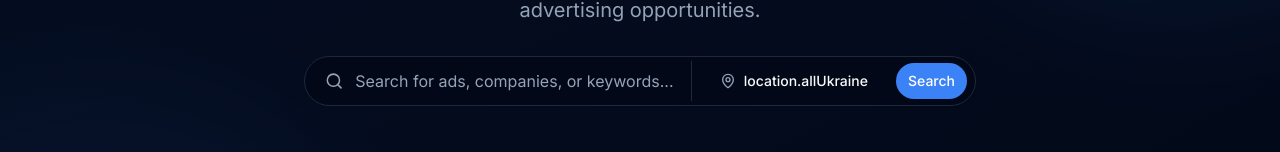
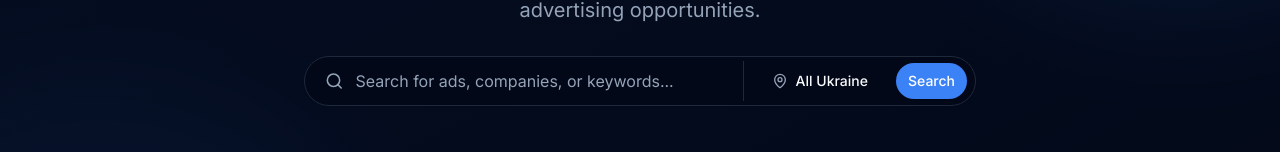
Before and after one commit to NikolaSudavniy/bizad-connect, a React (Vite) app: page / in a window 1280 px wide. Shown: the part 288-440 px from the top of the page. Built offline with nearby package versions, Linux system fonts and the light colour scheme.

Commit message:
add translations to location search

```diff
--- a/src/components/home/LocationSelector.tsx
+++ b/src/components/home/LocationSelector.tsx
@@ -25,15 +25,14 @@ const LocationSelector = () => {
   const [open, setOpen] = useState(false);
 
   const locations = [
-    { value: 'all', label: t('location.allUkraine') || 'Вся Україна', icon: Globe },
-    { value: 'Київ', label: 'Київ', icon: MapPin },
-    { value: 'Дніпро', label: 'Дніпро', icon: MapPin },
-    { value: 'Харків', label: 'Харків', icon: MapPin },
-    { value: 'Одеса', label: 'Одеса', icon: MapPin },
-    { value: 'Львів', label: 'Львів', icon: MapPin },
-    { value: 'near', label: t('location.nearHome') || 'Поряд із домом', icon: Home },
-    { value: 'remote', label: t('location.remote') || 'Дистанційно', icon: Clock },
-    { value: 'abroad', label: t('location.abroad') || 'Інші країни', icon: Globe },
+    { value: 'all', label: t('location.allUkraine'), icon: Globe },
+    { value: 'Київ', label: t('location.Kyiv'), icon: MapPin },
+    { value: 'Дніпро', label: t('location.Dnipro'), icon: MapPin },
+    { value: 'Харків', label: t('location.Kharkov'), icon: MapPin },
+    { value: 'Одеса', label: t('location.Odesa'), icon: MapPin },
+    { value: 'Львів', label: t('location.Lviv'), icon: MapPin },
+    { value: 'remote', label: t('location.remote'), icon: Clock },
+    { value: 'abroad', label: t('location.abroad'), icon: Globe }
   ];
 
   const selectedLocationObj = locations.find(loc => loc.value === selectedLocation);
--- a/src/components/ui/SearchBar.tsx
+++ b/src/components/ui/SearchBar.tsx
@@ -27,16 +27,16 @@ const SearchBar = () => {
   const [open, setOpen] = useState(false);
 
   const locations = [
-    { value: 'all', label: t('location.allUkraine') || 'Вся Україна' },
-    { value: 'Київ', label: 'Київ' },
-    { value: 'Дніпро', label: 'Дніпро' },
-    { value: 'Харків', label: 'Харків' },
-    { value: 'Одеса', label: 'Одеса' },
-    { value: 'Львів', label: 'Львів' },
-    { value: 'near', label: t('location.nearHome') || 'Поряд із домом' },
-    { value: 'remote', label: t('location.remote') || 'Дистанційно' },
-    { value: 'abroad', label: t('location.abroad') || 'Інші країни' },
+    { value: 'all', label: t('location.allUkraine')},
+    { value: 'Київ', label: t('location.Kyiv') },
+    { value: 'Дніпро', label: t('location.Dnipro')},
+    { value: 'Харків', label: t('location.Kharkov')},
+    { value: 'Одеса', label: t('location.Odesa')},
+    { value: 'Львів', label: t('location.Lviv')},
+    { value: 'remote', label: t('location.remote')},
+    { value: 'abroad', label: t('location.abroad')}
   ];
+
 
   const selectedLocationObj = locations.find(loc => loc.value === selectedLocation);
 
--- a/src/contexts/LanguageContext.tsx
+++ b/src/contexts/LanguageContext.tsx
@@ -112,6 +112,10 @@ const translations: Record<Language, Record<string, string>> = {
     'cta.getStarted': 'Get Started Now',
     'cta.demo': 'Schedule a Demo',
 
+		//Partners
+		"partners.title": "Our Shared Success - Their Contribution",
+		"partners.description": "We cooperate with:",
+
     // Footer
     'footer.description': 'The most convenient platform for business and advertising interactions.',
     'footer.platform': 'Platform',
@@ -186,7 +190,19 @@ const translations: Record<Language, Record<string, string>> = {
     "favorites.noFavoritesDescription": "Save vacancies you are interested in to return to them later.",
     "favorites.browseVacancies": "Browse vacancies",
     "favorites.addedToFavorites": "Added to favorites",
-    "favorites.removedFromFavorites": "Remove from favorites"
+    "favorites.removedFromFavorites": "Remove from favorites",
+
+		//Locations
+		"location.searchPlaceholder": "Enter city name",
+		"location.allUkraine": "All Ukraine",
+		"location.Kyiv": "Kyiv",
+		"location.Dnipro": "Dnipro",
+		"location.Kharkov": "Kharkiv",
+		"location.Odesa": "Odesa",
+		"location.Lviv": "Lviv",
+		"location.remote": "Remote",
+		"location.abroad": "Abroad",
+		"": "",
   },
   ru: {
     // Navbar
@@ -281,6 +297,10 @@ const translations: Record<Language, Record<string, string>> = {
     'cta.getStarted': 'Начать сейчас',
     'cta.demo': 'Запланировать демонстрацию',
 
+		//Partners
+		"partners.title": "Наш общий успех - их вклад",
+		"partners.description": "Мы сотрудничаем с:",
+
     // Footer
     'footer.description': 'Самая удобная платформа для взаимодействия бизнеса и рекламы.',
     'footer.platform': 'Платформа',
@@ -298,7 +318,7 @@ const translations: Record<Language, Record<string, string>> = {
     'footer.support.contact': 'Связаться с нами',
     'footer.support.privacy': 'Политика конфиденциальности',
     'footer.support.terms': 'Условия обслуживания',
-    'footer.copyright': '© {year} BizAdConnect. Все права защищены.',
+    'footer.copyright': '© {year} AddVerp. Все права защищены.',
     'footer.social.twitter': 'Twitter',
     'footer.social.linkedin': 'LinkedIn',
     'footer.social.instagram': 'Instagram',
@@ -355,7 +375,19 @@ const translations: Record<Language, Record<string, string>> = {
     "favorites.noFavoritesDescription": "Сохраняйте интересующие вас вакансии, чтобы вернуться к ним позже.",
     "favorites.browseVacancies": "Посмотреть вакансии",
     "favorites.addedToFavorites": "Добавлено в избранное",
-    "favorites.removedFromFavorites": "Удалено из избранного"
+    "favorites.removedFromFavorites": "Удалено из избранного",
+
+		//Locations
+		"location.searchPlaceholder": "Введите название города",
+		"location.allUkraine": "По всей стране",
+		"location.Kyiv": "Киев",
+		"location.Dnipro": "Днепр",
+		"location.Kharkov": "Харьков",
+		"location.Odesa": "Одесса",
+		"location.Lviv": "Львов",
+		"location.remote": "Удаленно",
+		"location.abroad": "В других странах",
+		"": "",
   },
   ua: {
     // Navbar
@@ -450,6 +482,10 @@ const translations: Record<Language, Record<string, string>> = {
     'cta.getStarted': 'Почати зараз',
     'cta.demo': 'Запланувати демонстрацію',
 
+		//Partners
+		"partners.title": "Наш спільний успіх - їх внесок",
+		"partners.description": "Ми співпрацюємо з:",
+
     // Footer
     'footer.description': 'Найзручніша платформа для взаємодії бізнесу та реклами.',
     'footer.platform': 'Платформа',
@@ -525,7 +561,19 @@ const translations: Record<Language, Record<string, string>> = {
     "favorites.noFavoritesDescription": "Зберігайте вакансії, які вас цікавлять, щоб повернутися до них пізніше.",
     "favorites.browseVacancies": "Переглянути вакансії",
     "favorites.addedToFavorites": "Додано до обраних",
-    "favorites.removedFromFavorites": "Видалено з обраних"
+    "favorites.removedFromFavorites": "Видалено з обраних",
+
+		//Locations
+		"location.searchPlaceholder": "Введіть назву міста",
+		"location.allUkraine": "По всій країні",
+		"location.Kyiv": "Київ",
+		"location.Dnipro": "Дніпро",
+		"location.Kharkov": "Харків",
+		"location.Odesa": "Одеса",
+		"location.Lviv": "Львів",
+		"location.remote": "Віддалено",
+		"location.abroad": "В інших країнах",
+		"": "",
   }
 };
 
--- a/src/pages/Vacancies.tsx
+++ b/src/pages/Vacancies.tsx
@@ -127,15 +127,14 @@ const VacanciesContent = () => {
   const [open, setOpen] = useState(false);
 
   const locations = [
-    { value: 'all', label: t('location.allUkraine') || 'Вся Україна' },
-    { value: 'Київ', label: 'Київ' },
-    { value: 'Дніпро', label: 'Дніпро' },
-    { value: 'Харків', label: 'Харків' },
-    { value: 'Одеса', label: 'Одеса' },
-    { value: 'Львів', label: 'Львів' },
-    { value: 'near', label: t('location.nearHome') || 'Поряд із домом' },
-    { value: 'remote', label: t('location.remote') || 'Дистанційно' },
-    { value: 'abroad', label: t('location.abroad') || 'Інші країни' },
+    { value: 'all', label: t('location.allUkraine')},
+    { value: 'Київ', label: t('location.Kyiv') },
+    { value: 'Дніпро', label: t('location.Dnipro')},
+    { value: 'Харків', label: t('location.Kharkov')},
+    { value: 'Одеса', label: t('location.Odesa')},
+    { value: 'Львів', label: t('location.Lviv')},
+    { value: 'remote', label: t('location.remote')},
+    { value: 'abroad', label: t('location.abroad')}
   ];
 
   const selectedLocationObj = locations.find(loc => loc.value === selectedLocation);
```
